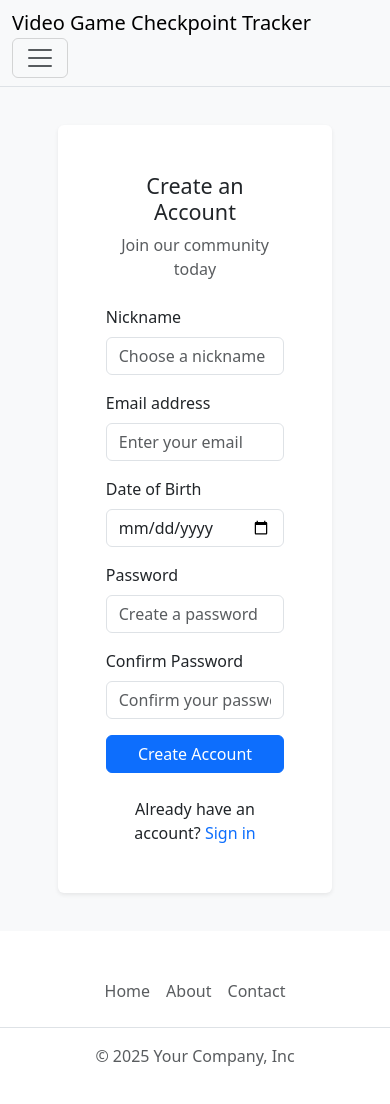
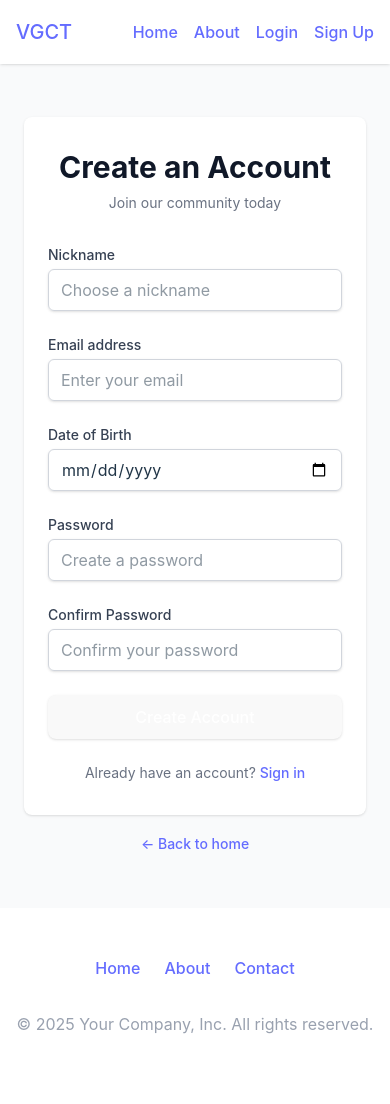
Before and after one commit to Xibancry/vg-backlog-tracker, a React (Vite) app in the folder frontend/: page /signup in a window 390 px wide. Shown: the top 1104 px of the page. Built offline with nearby package versions, Linux system fonts and the light colour scheme.

Commit message:
Replaced Bootstrap with Tailwind CSS

```diff
--- a/frontend/index.html
+++ b/frontend/index.html
@@ -4,6 +4,7 @@
     <meta charset="UTF-8" />
     <link rel="icon" type="image/svg+xml" href="/vite.svg" />
     <meta name="viewport" content="width=device-width, initial-scale=1" />
+    <link href="/src/styles.css" rel="stylesheet">
     <title>VGCT</title>
   </head>
   <body>
--- a/frontend/src/components/Footer.jsx
+++ b/frontend/src/components/Footer.jsx
@@ -1,21 +1,25 @@
 import React from 'react';
+import { Link } from 'react-router-dom';
 
 function Footer() {
     return (
-        <footer className="py-3 my-4">
-            {/* Footer */}
-            <ul className="nav justify-content-center border-bottom pb-3 mb-3">
-                <li className="nav-item">
-                    <a href="/" className="nav-link px-2 text-muted">Home</a>
-                </li>
-                <li className="nav-item">
-                    <a href="/about" className="nav-link px-2 text-muted">About</a>
-                </li>
-                <li className="nav-item">
-                    <a href="/contact" className="nav-link px-2 text-muted">Contact</a>
-                </li>
-            </ul>
-            <p className="text-center text-muted">© 2025 Your Company, Inc</p>
+        <footer className="bg-white">
+            <div className="max-w-7xl mx-auto py-12 px-4 sm:px-6 lg:px-8">
+                <nav className="flex flex-wrap justify-center space-x-6">
+                    <Link to="/" className="text-gray-500 hover:text-gray-900">
+                        Home
+                    </Link>
+                    <Link to="/about" className="text-gray-500 hover:text-gray-900">
+                        About
+                    </Link>
+                    <Link to="/contact" className="text-gray-500 hover:text-gray-900">
+                        Contact
+                    </Link>
+                </nav>
+                <p className="mt-8 text-center text-gray-400">
+                    © 2025 Your Company, Inc. All rights reserved.
+                </p>
+            </div>
         </footer>
     );
 }
--- a/frontend/src/components/Header.jsx
+++ b/frontend/src/components/Header.jsx
@@ -4,43 +4,28 @@ import { Link, useNavigate, redirect } from 'react-router-dom';
 function Header() {
     const navigate = useNavigate();
     return (
-        <header className="sticky-top flex-wrap align-items-center justify-content-center justify-content-md-between border-bottom bg-light">
+        <header className="sticky top-0 flex-wrap align-items-center justify-content-center justify-content-md-between border-bottom bg-light">
             {/* Navigation */}
-            <nav className="navbar navbar-expand-lg navbar-light bg-light">
-                <div className="container-fluid">
-                    <div className="me-auto">
-                        <a className="navbar-brand" href="/">Video Game Checkpoint Tracker</a>
-                        <button
-                            className="navbar-toggler"
-                            type="button"
-                            data-bs-toggle="collapse"
-                            data-bs-target="#navbarNav"
-                        >
-                            <span className="navbar-toggler-icon"></span>
-                        </button>
-                    </div>
-                    <div className="collapse navbar-collapse ms-4 me-auto" id="navbarNav">
-                        <ul className="navbar-nav">
-                            <li className="nav-item">
-                                <Link className="nav-link active" to="/">Home</Link>
-                            </li>
-                            <li className="nav-item">
-                                <a className="nav-link" href="/about">Collection</a>
-                            </li>
-                            <li className="nav-item">
-                                <a className="nav-link" href="/contact">Backlog</a>
-                            </li>
-                        </ul>
-                        <div className="ms-auto">
-                            <Link to='/signup'>
-                                <button type="button" className="btn btn-primary pe-3 me-2" onClick={() => redirect('/signup')}>
-                                    Register
-                                </button>
+            <nav className="bg-white shadow-sm">
+                <div className="max-w-7xl mx-auto px-4 sm:px-6 lg:px-8">
+                    <div className="flex justify-between h-16">
+                        <div className="flex items-center">
+                            <Link to="/" className="text-xl font-bold text-gray-800">
+                                VGCT
                             </Link>
-                            <Link to='/LoginPage'>
-                                <button type="button" className="btn btn-secondary pe-3 me-2" onClick={() => navigate('LoginPage')}>
-                                    Log in
-                                </button>
+                        </div>
+                        <div className="flex items-center space-x-4">
+                            <Link to="/" className="text-gray-600 hover:text-gray-900">
+                                Home
+                            </Link>
+                            <Link to="/about" className="text-gray-600 hover:text-gray-900">
+                                About
+                            </Link>
+                            <Link to="/login" className="text-gray-600 hover:text-gray-900">
+                                Login
+                            </Link>
+                            <Link to="/signup" className="text-gray-600 hover:text-gray-900">
+                                Sign Up
                             </Link>
                         </div>
                     </div>
--- a/frontend/src/components/LoginPage.jsx
+++ b/frontend/src/components/LoginPage.jsx
@@ -1,7 +1,7 @@
 import React, { useState } from 'react';
 import { Link } from 'react-router-dom';
 
-function LoginPage() {
+const LoginPage = () => {
   const [formData, setFormData] = useState({
     email: '',
     password: '',
@@ -10,113 +10,122 @@ function LoginPage() {
 
   const handleChange = (e) => {
     const { name, value, type, checked } = e.target;
-    setFormData(prevState => ({
-      ...prevState,
+    setFormData(prev => ({
+      ...prev,
       [name]: type === 'checkbox' ? checked : value
     }));
   };
 
   const handleSubmit = (e) => {
     e.preventDefault();
-    // Handle login logic here
     console.log('Form submitted:', formData);
   };
 
   return (
-    <div className="container-fluid vw-100">
-      <div className="row justify-content-center align-items-center min-vh-100">
-        <div className="col-md-6 col-lg-4">
-          <div className="card shadow-sm">
-            <div className="card-body p-5">
-              {/* Header */}
-              <div className="text-center mb-4">
-                <h4 className="card-title mb-2">Welcome back!</h4>
-                <p className="text-muted">Please sign in to continue</p>
+    <div className="min-h-screen min-w-screen bg-gray-50">
+      <div className="flex min-h-screen">
+        {/* Left side - Login Form */}
+        <div className="flex-1 flex items-center justify-center">
+          <div className="max-w-md w-full px-6">
+            <div className="bg-white py-8 px-6 shadow rounded-lg">
+              <div className="text-center mb-8">
+                <h2 className="text-3xl font-bold text-gray-900">Welcome back</h2>
+                <p className="text-sm text-gray-500 mt-2">
+                  Please sign in to your account
+                </p>
               </div>
 
-              {/* Login Form */}
-              <form onSubmit={handleSubmit}>
-                <div className="mb-3">
-                  <label htmlFor="email" className="form-label">
+              <form className="space-y-6" onSubmit={handleSubmit}>
+                <div>
+                  <label htmlFor="email" className="block text-sm font-medium text-gray-700">
                     Email address
                   </label>
                   <input
-                    type="email"
-                    className="form-control"
                     id="email"
                     name="email"
+                    type="email"
+                    required
                     value={formData.email}
                     onChange={handleChange}
-                    placeholder="Enter your email"
-                    required
+                    className="mt-1 block w-full px-3 py-2 border border-gray-300 rounded-md shadow-sm focus:outline-none focus:ring-indigo-500 focus:border-indigo-500"
                   />
                 </div>
 
-                <div className="mb-3">
-                  <label htmlFor="password" className="form-label">
+                <div>
+                  <label htmlFor="password" className="block text-sm font-medium text-gray-700">
                     Password
                   </label>
                   <input
-                    type="password"
-                    className="form-control"
                     id="password"
                     name="password"
+                    type="password"
+                    required
                     value={formData.password}
                     onChange={handleChange}
-                    placeholder="Enter your password"
-                    required
+                    className="mt-1 block w-full px-3 py-2 border border-gray-300 rounded-md shadow-sm focus:outline-none focus:ring-indigo-500 focus:border-indigo-500"
                   />
                 </div>
 
-                <div className="mb-3 form-check">
+                <div className="flex items-center justify-between">
+                  <div className="flex items-center">
                     <input
-                    type="checkbox"
-                    className="form-check-input"
                       id="rememberMe"
                       name="rememberMe"
+                      type="checkbox"
                       checked={formData.rememberMe}
                       onChange={handleChange}
+                      className="h-4 w-4 text-indigo-600 focus:ring-indigo-500 border-gray-300 rounded"
                     />
-                  <label className="form-check-label" htmlFor="rememberMe">
+                    <label htmlFor="rememberMe" className="ml-2 block text-sm text-gray-900">
                       Remember me
                     </label>
                   </div>
 
-                <div className="d-grid">
-                  <button type="submit" className="btn btn-primary">
-                    Sign In
-                  </button>
-                </div>
-
-                <div className="text-center mt-3">
-                  <Link to="/forgot-password" className="text-decoration-none">
+                  <Link to="/forgot-password" className="text-sm text-indigo-600 hover:text-indigo-500">
                     Forgot password?
                   </Link>
                 </div>
+
+                <div>
+                  <button
+                    type="submit"
+                    className="w-full flex justify-center py-2 px-4 border border-transparent rounded-md shadow-sm text-sm font-medium text-white bg-indigo-600 hover:bg-indigo-700 focus:outline-none focus:ring-2 focus:ring-offset-2 focus:ring-indigo-500"
+                  >
+                    Sign in
+                  </button>
+                </div>
               </form>
 
-              {/* Sign up link */}
-              <div className="text-center mt-4">
-                <p className="mb-0">
+              <div className="mt-6 text-center">
+                <p className="text-sm text-gray-500">
                   Don't have an account?{' '}
-                  <Link to="/register" className="text-decoration-none">
+                  <Link to="/register" className="font-medium text-indigo-600 hover:text-indigo-500">
                     Sign up
                   </Link>
                 </p>
               </div>
             </div>
-          </div>
 
-          {/* Additional options */}
-          <div className="text-center mt-4">
-            <Link to="/" className="text-decoration-none">
+            <div className="mt-4 text-center">
+              <Link to="/" className="text-sm text-gray-500 hover:text-gray-900">
                 ← Back to home
               </Link>
             </div>
           </div>
         </div>
+
+        {/* Right side - Decorative */}
+        <div className="hidden lg:block relative flex-1 bg-indigo-600">
+          <div className="absolute inset-0 flex items-center justify-center">
+            <div className="text-center text-white">
+              <h2 className="text-4xl font-bold">Welcome Back</h2>
+              <p className="mt-4 text-lg">Sign in to access your account</p>
+            </div>
+          </div>
+        </div>
+      </div>
     </div>
   );
-}
+};
 
 export default LoginPage;
--- a/frontend/src/components/SignUpPage.jsx
+++ b/frontend/src/components/SignUpPage.jsx
@@ -23,150 +23,147 @@ const SignUpPage = () => {
 
   const handleSubmit = (event) => {
     event.preventDefault();
-
-    // Basic validation
     if (formData.password !== formData.confirmPassword) {
       setError("Passwords don't match");
       return;
     }
-
-    try {
-      console.log('Submitting form data:', formData);
-      // Add your registration logic here
-    } catch (err) {
-      setError(err.message);
-    }
+    console.log('Form submitted:', formData);
   };
 
   return (
-    <div className="vh-100 vw-100 bg-light">
-      <div className="container-fluid h-100">
-        <div className="row h-100">
+    <div className="min-h-screen min-w-screen bg-gray-50">
+      <div className="flex min-h-screen">
         {/* Left side - Sign Up Form */}
-          <div className="col-12 col-md-6 d-flex align-items-center justify-content-center">
-            <div className="w-75">
-              <div className="card border-0 shadow-sm">
-                <div className="card-body p-5">
-                  {/* Header */}
-                  <div className="text-center mb-4">
-                    <h4 className="card-title mb-2">Create an Account</h4>
-                    <p className="text-muted">Join our community today</p>
+        <div className="flex-1 flex items-center justify-center">
+          <div className="max-w-md w-full px-6">
+            <div className="bg-white py-8 px-6 shadow rounded-lg">
+              <div className="text-center mb-8">
+                <h2 className="text-3xl font-bold text-gray-900">Create an Account</h2>
+                <p className="text-sm text-gray-500 mt-2">
+                  Join our community today
+                </p>
               </div>
 
-                  {/* Error Display */}
               {error && (
-                    <div className="alert alert-danger" role="alert">
+                <div className="mb-4 p-3 bg-red-100 border border-red-400 text-red-700 rounded">
                   {error}
                 </div>
               )}
 
-                  {/* Sign Up Form */}
-                  <form onSubmit={handleSubmit}>
-                    <div className="mb-3">
-                      <label htmlFor="nickname" className="form-label">
+              <form className="space-y-6" onSubmit={handleSubmit}>
+                <div>
+                  <label htmlFor="nickname" className="block text-sm font-medium text-gray-700">
                     Nickname
                   </label>
                   <input
-                        type="text"
-                        className="form-control"
                     id="nickname"
                     name="nickname"
+                    type="text"
+                    required
                     value={formData.nickname}
                     onChange={handleChange}
+                    className="mt-1 block w-full px-3 py-2 border border-gray-300 rounded-md shadow-sm focus:outline-none focus:ring-indigo-500 focus:border-indigo-500"
                     placeholder="Choose a nickname"
-                        required
                   />
                 </div>
 
-                    <div className="mb-3">
-                      <label htmlFor="email" className="form-label">
+                <div>
+                  <label htmlFor="email" className="block text-sm font-medium text-gray-700">
                     Email address
                   </label>
                   <input
-                        type="email"
-                        className="form-control"
                     id="email"
                     name="email"
+                    type="email"
+                    required
                     value={formData.email}
                     onChange={handleChange}
+                    className="mt-1 block w-full px-3 py-2 border border-gray-300 rounded-md shadow-sm focus:outline-none focus:ring-indigo-500 focus:border-indigo-500"
                     placeholder="Enter your email"
-                        required
                   />
                 </div>
 
-                    <div className="mb-3">
-                      <label htmlFor="dateOfBirth" className="form-label">
+                <div>
+                  <label htmlFor="dateOfBirth" className="block text-sm font-medium text-gray-700">
                     Date of Birth
                   </label>
                   <input
-                        type="date"
-                        className="form-control"
                     id="dateOfBirth"
                     name="dateOfBirth"
+                    type="date"
+                    required
                     value={formData.dateOfBirth}
                     onChange={handleChange}
-                        required
+                    className="mt-1 block w-full px-3 py-2 border border-gray-300 rounded-md shadow-sm focus:outline-none focus:ring-indigo-500 focus:border-indigo-500"
                   />
                 </div>
 
-                    <div className="mb-3">
-                      <label htmlFor="password" className="form-label">
+                <div>
+                  <label htmlFor="password" className="block text-sm font-medium text-gray-700">
                     Password
                   </label>
                   <input
-                        type="password"
-                        className="form-control"
                     id="password"
                     name="password"
+                    type="password"
+                    required
                     value={formData.password}
                     onChange={handleChange}
+                    className="mt-1 block w-full px-3 py-2 border border-gray-300 rounded-md shadow-sm focus:outline-none focus:ring-indigo-500 focus:border-indigo-500"
                     placeholder="Create a password"
-                        required
                   />
                 </div>
 
-                    <div className="mb-3">
-                      <label htmlFor="confirmPassword" className="form-label">
+                <div>
+                  <label htmlFor="confirmPassword" className="block text-sm font-medium text-gray-700">
                     Confirm Password
                   </label>
                   <input
-                        type="password"
-                        className="form-control"
                     id="confirmPassword"
                     name="confirmPassword"
+                    type="password"
+                    required
                     value={formData.confirmPassword}
                     onChange={handleChange}
+                    className="mt-1 block w-full px-3 py-2 border border-gray-300 rounded-md shadow-sm focus:outline-none focus:ring-indigo-500 focus:border-indigo-500"
                     placeholder="Confirm your password"
-                        required
                   />
                 </div>
 
-                    <div className="d-grid">
-                      <button type="submit" className="btn btn-primary">
+                <div>
+                  <button
+                    type="submit"
+                    className="w-full flex justify-center py-2 px-4 border border-transparent rounded-md shadow-sm text-sm font-medium text-white bg-indigo-600 hover:bg-indigo-700 focus:outline-none focus:ring-2 focus:ring-offset-2 focus:ring-indigo-500"
+                  >
                     Create Account
                   </button>
                 </div>
               </form>
 
-                  {/* Login link */}
-                  <div className="text-center mt-4">
-                    <p className="mb-0">
+              <div className="mt-6 text-center">
+                <p className="text-sm text-gray-500">
                   Already have an account?{' '}
-                      <Link to="/login" className="text-decoration-none">
+                  <Link to="/login" className="font-medium text-indigo-600 hover:text-indigo-500">
                     Sign in
                   </Link>
                 </p>
               </div>
             </div>
+
+            <div className="mt-4 text-center">
+              <Link to="/" className="text-sm text-gray-500 hover:text-gray-900">
+                ← Back to home
+              </Link>
             </div>
           </div>
         </div>
 
-          {/* Right side - Background or Image */}
-          <div className="col-md-6 bg-primary d-none d-md-flex align-items-center justify-content-center">
-            <div className="text-white text-center">
-              <h2>Join Our Community</h2>
-              <p className="lead">Create an account to get started</p>
+        {/* Right side - Decorative */}
+        <div className="hidden lg:block relative flex-1 bg-indigo-600">
+          <div className="absolute inset-0 flex items-center justify-center">
+            <div className="text-center text-white">
+              <h2 className="text-4xl font-bold">Join Our Community</h2>
+              <p className="mt-4 text-lg">Create an account to get started</p>
             </div>
           </div>
         </div>
--- a/frontend/src/main.jsx
+++ b/frontend/src/main.jsx
@@ -7,8 +7,6 @@ import Header from './components/Header.jsx';
 import Footer from './components/Footer.jsx';
 import LoginPage from './components/LoginPage.jsx';
 import SignUpPage from './components/SignUpPage.jsx';
-import '../node_modules/bootstrap/dist/css/bootstrap.min.css';
-import 'bootstrap/dist/js/bootstrap.bundle.min.js';
 import {BrowserRouter as Router, Route, Link, useNavigate, BrowserRouter, Routes } from 'react-router-dom';
 
 createRoot(document.getElementById('root')).render(
@@ -16,7 +14,7 @@ createRoot(document.getElementById('root')).render(
     <BrowserRouter>
       <Routes>
         <Route path="/" element={<><Header /><HomePage /><Footer /></>} />
-        <Route path="/LoginPage" element={<><Header /><LoginPage /><Footer /></>} />
+        <Route path="/login" element={<><Header /><LoginPage /><Footer /></>} />
         <Route path="/signup" element={<><Header /><SignUpPage /><Footer /></>} />
       </Routes>
     </BrowserRouter>
--- /dev/null
+++ b/frontend/src/styles.css
@@ -0,0 +1 @@
+@import  "tailwindcss";
--- a/frontend/src/styles/custom.scss
+++ /dev/null
@@ -1 +0,0 @@
-@import "../../node_modules/bootstrap/scss/bootstrap"
--- a/frontend/vite.config.js
+++ b/frontend/vite.config.js
@@ -1,9 +1,13 @@
 import { defineConfig } from 'vite'
 import react from '@vitejs/plugin-react'
+import tailwindcss from '@tailwindcss/vite'
 
 // https://vitejs.dev/config/
 export default defineConfig({
-  plugins: [react()],
+  plugins: [
+    react(),
+    tailwindcss(),
+  ],
   server: {
     host: true,  // Needed for Docker
     port: 5173,  // Default Vite port
```
Also changed, not shown: frontend/package.json (+3 -6 lines), frontend/src/components/HomePage.jsx (+52 -42 lines), 1 other file (tests, documents, lock files or other folders). Lines whose indentation alone changed are shown as unchanged.
